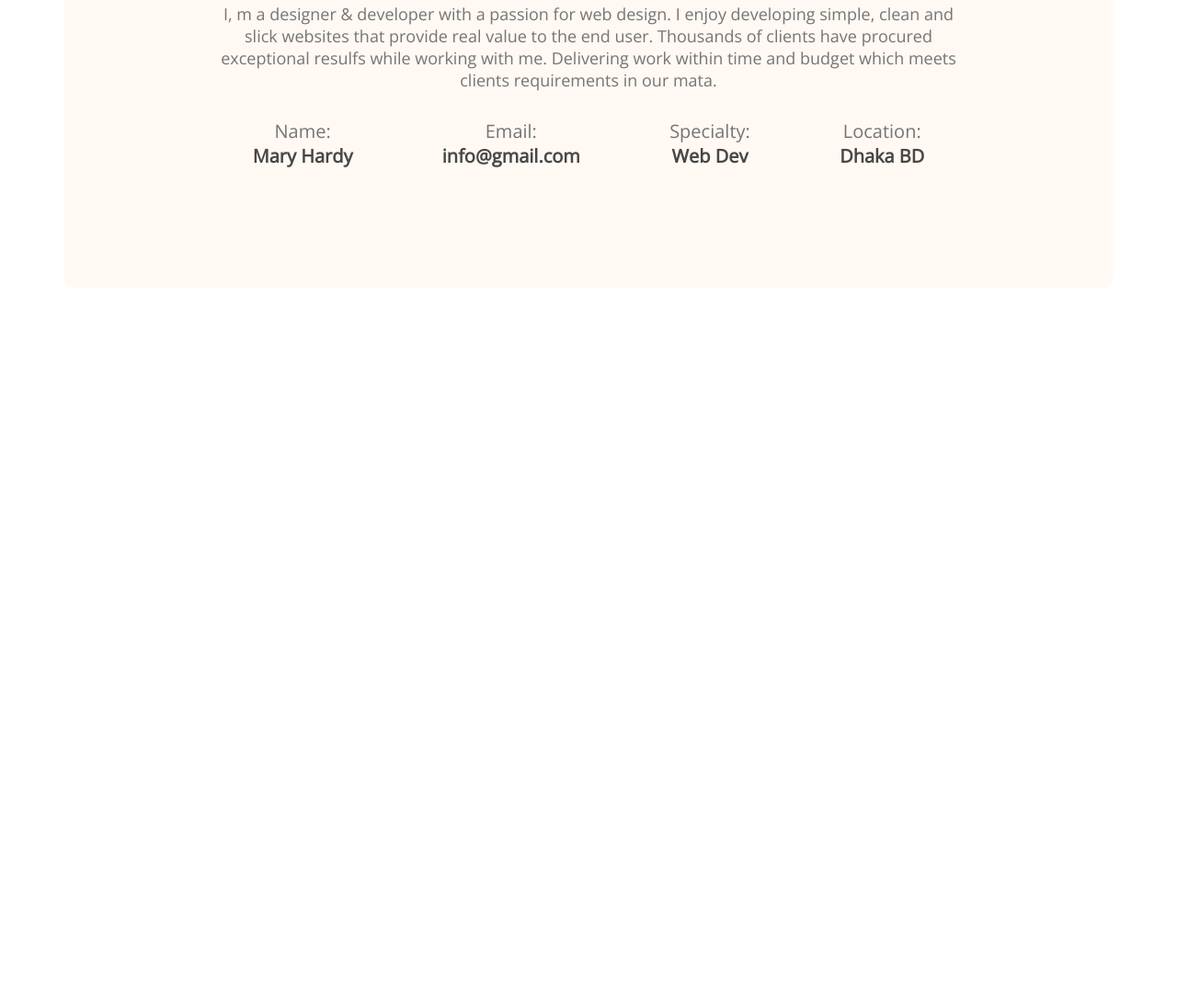
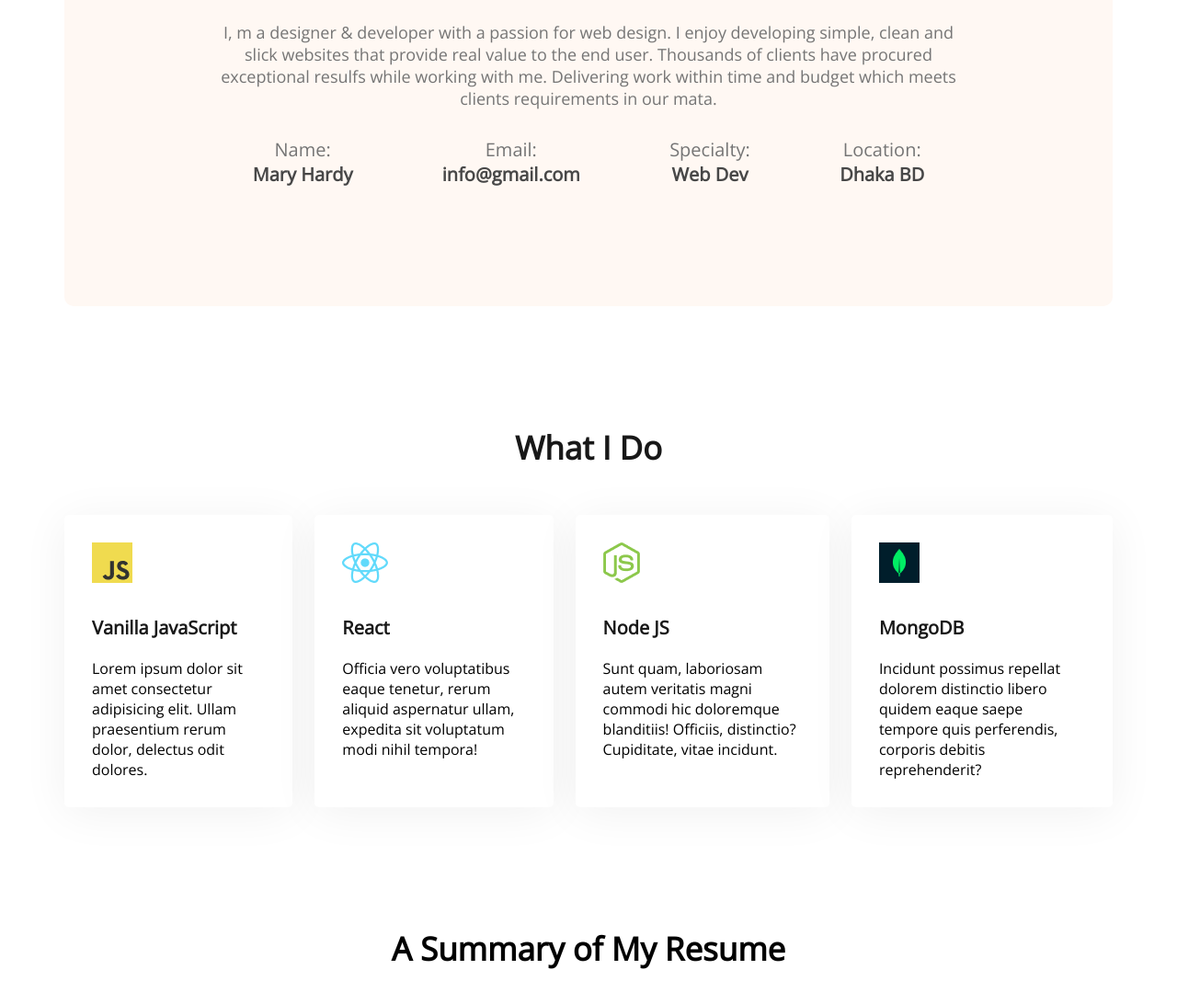
Before and after one commit to SheaikhNazib/developer-portfolio, a plain HTML site: page index.html in a window 1280 px wide. Shown: the part 1174-2266 px from the top of the page at 92% size. Before the commit the page ends 1487 px from the top, so only its background shows below. Drawn offline with nearby package versions, Linux system fonts and the light colour scheme.

```diff
--- a/index.html
+++ b/index.html
@@ -53,6 +53,42 @@
             </div>
         </section>
 
+        <section class="what-i-do">
+            <h3 class="section-title">What I Do</h3>
+            <div class="skills-container">
+                <div class="skill">
+                    <img src="images/icons/js.png" alt="">
+                    <p class="skill-title">Vanilla JavaScript </p>
+                    <p class="skill-description">Lorem ipsum dolor sit amet consectetur adipisicing elit. Ullam praesentium rerum dolor, delectus odit dolores.</p>
+                </div>
+                <div class="skill">
+                    <img src="images/icons/react.png" alt="">
+                    <p class="skill-title">React</p>
+                    <p class="skill-description">Officia vero voluptatibus eaque tenetur, rerum aliquid aspernatur ullam, expedita sit voluptatum modi nihil tempora!</p>
+                </div>
+                <div class="skill">
+                    <img src="images/icons/nodejs.png" alt="">
+                    <p class="skill-title">Node JS</p>
+                    <p class="skill-description">Sunt quam, laboriosam autem veritatis magni commodi hic doloremque blanditiis! Officiis, distinctio? Cupiditate, vitae incidunt.</p>
+                </div>
+                <div class="skill">
+                    <img src="images/icons/mongo.png" alt="">
+                    <p class="skill-title">MongoDB</p>
+                    <p class="skill-description">Incidunt possimus repellat dolorem distinctio libero quidem eaque saepe tempore quis perferendis, corporis debitis reprehenderit?</p>
+                </div>
+            </div>
+        </section>
+        <!-- resume section------------ -->
+        <section class="resume">
+            <h3 class="section-title">A Summary of My Resume</h3>
+
+            <div class="resume-content">
+                <div>
+
+                </div>
+            </div>
+
+        </section>
     </main>
     <footer>
 
--- a/styles/portfolio.css
+++ b/styles/portfolio.css
@@ -25,7 +25,7 @@
     background-repeat: no-repeat;
     background-position: bottom right, left;
 }
-/* header and navigation styles */
+/* header and navigation styles------------------ */
 nav{
     display: flex;
     justify-content: space-between;
@@ -45,7 +45,7 @@
     list-style: none;
     margin-left: 50px;
 }
-/* banner styles */
+/* banner styles ------------------------------------------*/
 .banner{
     display: flex;
     align-items: center;
@@ -69,14 +69,14 @@
     color: #757575;
     margin-bottom: 30px;
 }
-/* main section */
+/* main section------------------------------------ */
 
 main{
     max-width: 1140px;
     margin: 0 auto;
 }
 
-/* About section styles */
+/* About section styles--------------------------- */
 .about{
     margin-top: 130px;
     background-color: #FFF8F3;
@@ -86,7 +86,7 @@
 
 }
 .section-title{
-    margin-bottom: 30px;
+    margin-bottom: 50px;
     font-weight: 700;
     font-size: 35px;
 }
@@ -109,3 +109,41 @@
     font-size: 20px;
 
 }
+
+/* What I do styles------------------------------- */
+.what-i-do{
+
+
+}
+.what-i-do .section-title{
+    font-weight: 700;
+    font-size: 35px;
+    color: #181818;
+    margin-top: 130px;
+    text-align: center;
+}
+.skills-container{
+    display: flex;
+    gap: 24px;
+}
+.skill{
+    background: #FFFFFF;
+    box-shadow: 0px 6px 50px rgba(0, 0, 0, 0.06);
+    border-radius: 5px;
+    padding: 30px;
+}
+.skill-title{
+    font-weight: 700;
+    font-size: 20px;
+    color: #181818;
+    margin-top: 30px;
+    margin-bottom: 20px;
+}
+/* Resume section--------------------------- */
+.resume{
+    margin-top: 130px;
+}
+.resume .section-title{
+    text-align: center;
+}
+/* Resume Styles----------------------- */
```
